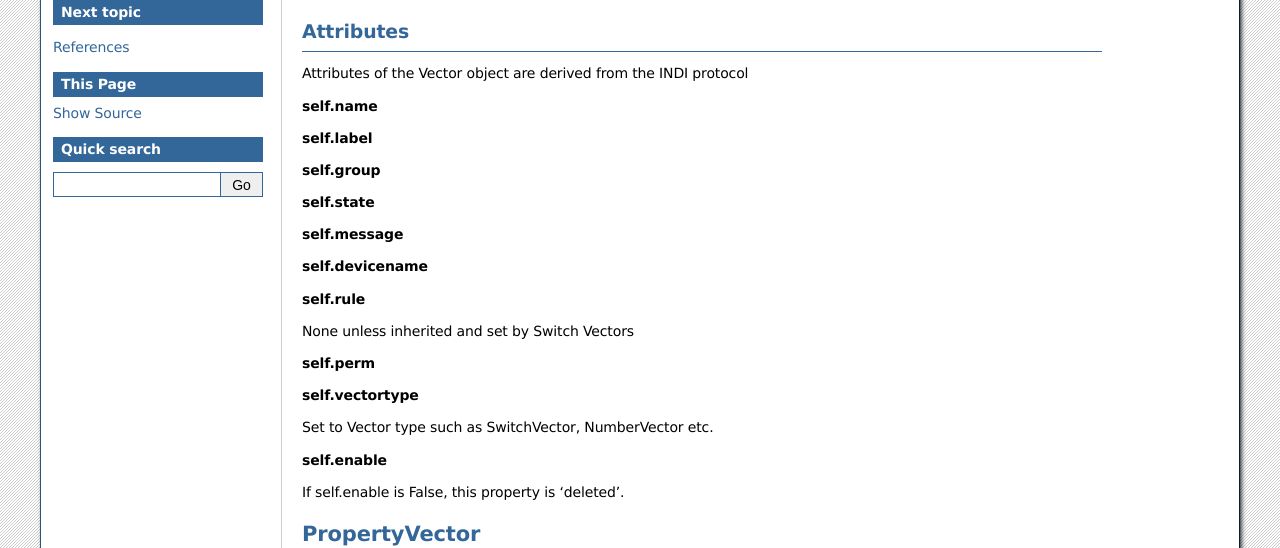
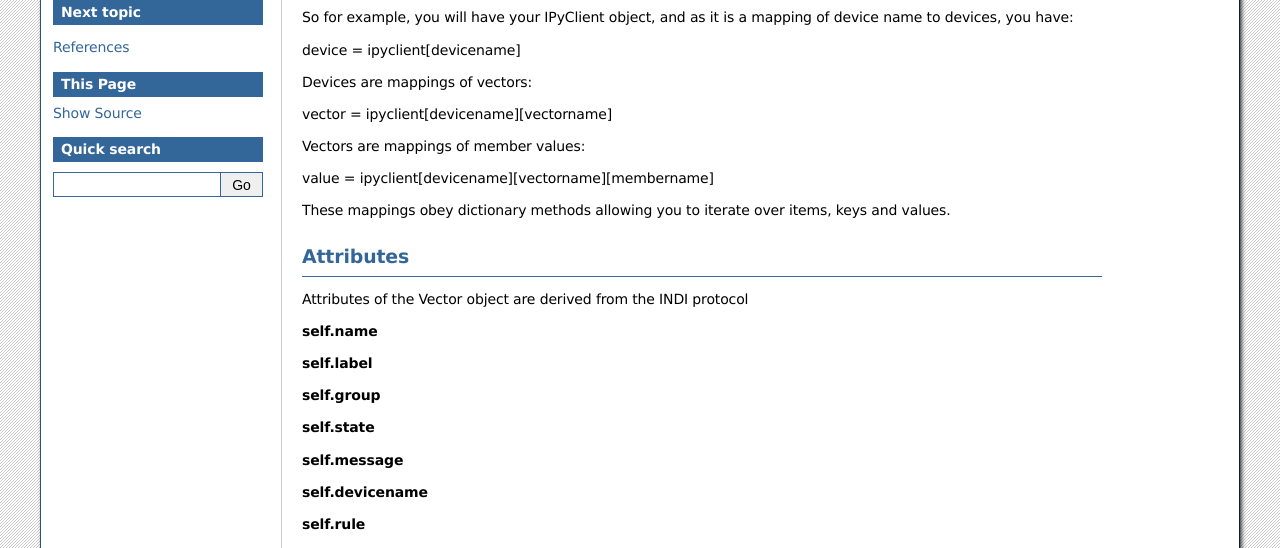
Before and after one commit to bernie-skipole/indipyclient, a Sphinx documentation site: the page built from docs/source/usage/propertyvectors.rst, in a window 1280 px wide, cut to the strip 243-791 px from the top of the page. Built offline with Sphinx 7.4.7, drawn with Linux system fonts in a browser that asks for light colours.

Commit message:
Working on documentation

```diff
--- a/docs/source/usage/propertyvectors.rst
+++ b/docs/source/usage/propertyvectors.rst
@@ -7,6 +7,22 @@ values on a client.
 
 .. autoclass:: indipyclient.propertyvectors.Vector
    :members: members, memberlabel
+
+
+So for example, you will have your IPyClient object, and as it is a mapping of device name to devices, you have:
+
+device = ipyclient[devicename]
+
+Devices are mappings of vectors:
+
+vector = ipyclient[devicename][vectorname]
+
+Vectors are mappings of member values:
+
+value = ipyclient[devicename][vectorname][membername]
+
+These mappings obey dictionary methods allowing you to iterate over items, keys and values.
+
 
 Attributes
 ----------
```
